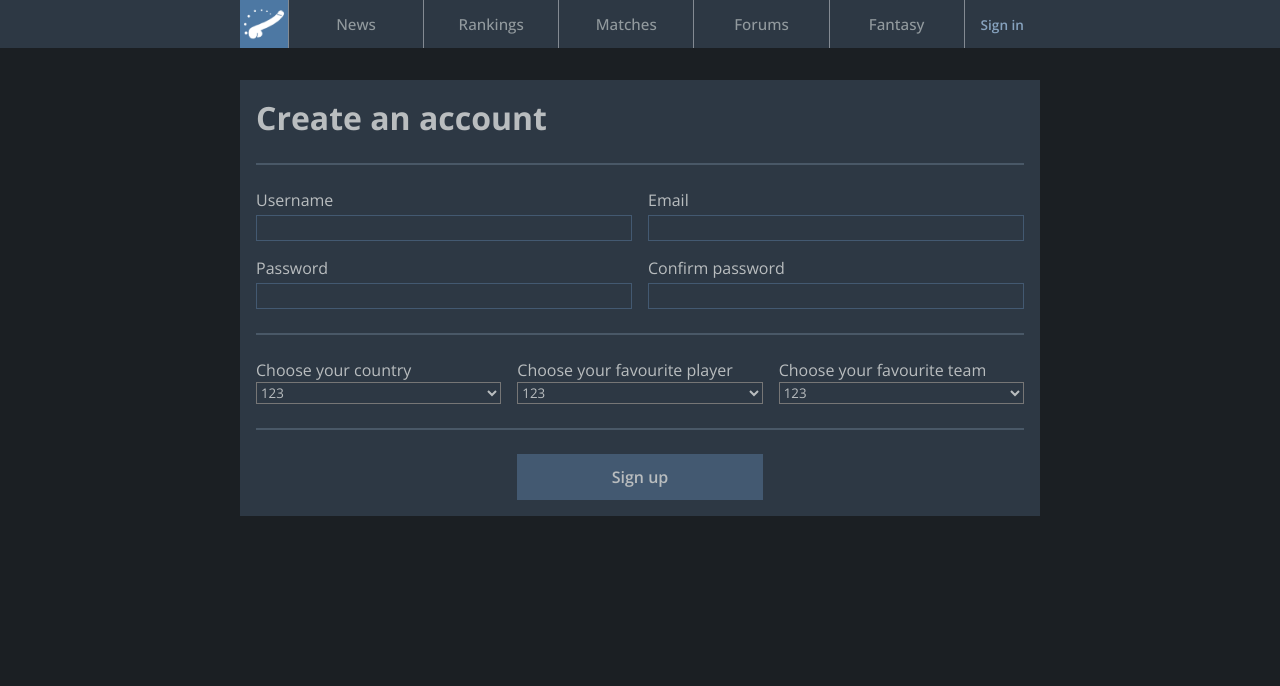
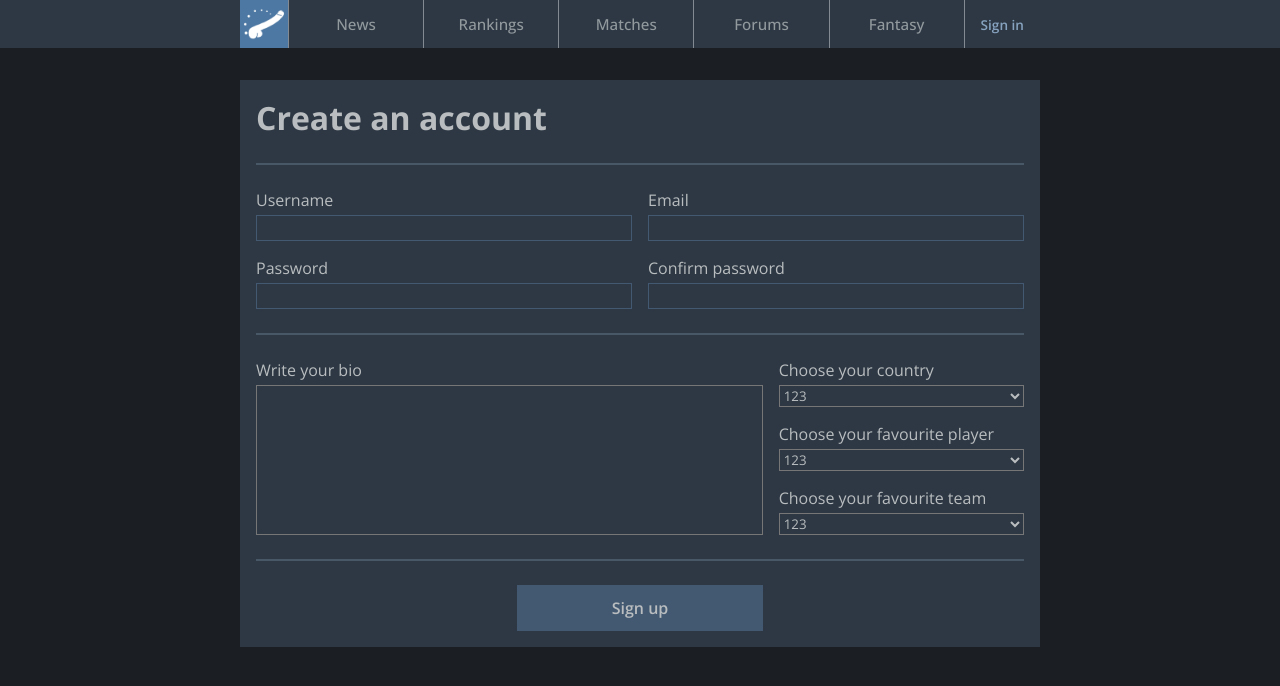
Before and after one commit to ZuriPL/fraudhltv, a SvelteKit app: page /signup in a window 1280 px wide. Shown: the top 686 px of the page. Built offline with nearby package versions, Linux system fonts and the light colour scheme; no server answers.

Commit message:
finished /signup page

```diff
--- a/src/routes/signup/+page.svelte
+++ b/src/routes/signup/+page.svelte
@@ -3,51 +3,55 @@
 </svelte:head>
 
 <main>
-    <form on:submit|preventDefault="{loginHandle}">
+    <form on:submit|preventDefault="{submitHandler}">
         <h1>Create an account</h1>
         <hr>
         <div class="grid">
             <div>
-                <label for="name">Username</label>
-                <input bind:this="{nameInput}" type="text" name="name" id="name" autocomplete="nickname">
+                <label for="name" class="input-label">Username</label>
+                <input maxlength="40" bind:this="{nameInput}" type="text" name="name" id="name" autocomplete="nickname" required>
             </div>
             <div>
-                <label for="email">Email</label>
-                <input bind:this="{emailInput}" type="email" name="email" id="email" autocomplete="email">
+                <label for="email" class="input-label">Email</label>
+                <input bind:this="{emailInput}" type="email" name="email" id="email" autocomplete="email" required>
             </div>
             <div>
-                <label for="password">Password</label>
-                <input bind:this="{passwordInput}" type="password" name="password" id="password" autocomplete="current-password">
+                <label for="password" class="input-label">Password</label>
+                <input bind:this="{passwordInput}" type="password" name="password" id="password" autocomplete="current-password" required>
             </div>
             <div>
-                <label for="confirm-password">Confirm password</label>
-                <input bind:this="{confirmPasswordInput}" type="password" name="confirm-password" id="confirm-password" autocomplete="current-password">
+                <label for="confirm-password" class="input-label">Confirm password</label>
+                <input bind:this="{confirmPasswordInput}" type="password" name="confirm-password" id="confirm-password" autocomplete="current-password" required>
             </div>
         </div>
         <hr>
-        <div class="row">
-            <label for="flag">
+        <div class="grid2">
+            <label class="textarea-label">
+                Write your bio
+                <textarea name="bio" cols="30" bind:this="{bioInput}"></textarea>
+            </label>
+            <label class="select-label">
                 Choose your country
-                <select name="flag" id="flag">
-                    <option value="">123</option>
-                    <option value="">123</option>
-                    <option value="">123</option>
+                <select name="flag" bind:this="{countrySelect}">
+                    <option value="1234">123</option>
+                    <option value="1234">123</option>
+                    <option value="1234">123</option>
                 </select>
             </label>
-            <label for="player">
+            <label class="select-label">
                 Choose your favourite player
-                <select name="player" id="player">
-                    <option value="">123</option>
-                    <option value="">123</option>
-                    <option value="">123</option>
+                <select name="player" bind:this="{playerSelect}">
+                    <option value="1234">123</option>
+                    <option value="1234">123</option>
+                    <option value="1234">123</option>
                 </select>
             </label>
-            <label for="team">
+            <label class="select-label">
                 Choose your favourite team
-                <select name="team" id="team">
-                    <option value="">123</option>
-                    <option value="">123</option>
-                    <option value="">123</option>
+                <select name="team" bind:this="{teamSelect}">
+                    <option value="1234">123</option>
+                    <option value="1234">123</option>
+                    <option value="1234">123</option>
                 </select>
             </label>
         </div>
@@ -60,10 +64,12 @@
     import supabase from '$lib/supabase'
     import { goto } from '$app/navigation'
 
-    let emailInput, passwordInput, nameInput, confirmPasswordInput
+    let emailInput, passwordInput, nameInput, confirmPasswordInput, bioInput, playerSelect, teamSelect, countrySelect
 
-    async function loginHandle() {
+    async function submitHandler(e) {
+        console.log(1)
         if (passwordInput.value !== confirmPasswordInput.value) return;
+        console.log(2)
 
         let { user, error } = await supabase.auth.signUp({
             email: emailInput.value,
@@ -72,7 +78,10 @@
                 data: {
                     name: nameInput.value,
                     role: 'regular',
-                    link: ''
+                    bio: bioInput.value,
+                    player: playerSelect.value,
+                    team: teamSelect.value,
+                    flag: countrySelect.value
                 }
             }
         })
@@ -125,11 +134,27 @@
         grid-template-columns: repeat(2, 1fr);
         gap: 1rem;
     }
-    .row {
-        display: flex;
-        align-items: center;
-        justify-content: stretch;
+    .grid2 {
+        display: grid;
+        grid-template-columns: repeat(3, 1fr);
+        grid-template-rows: repeat(3, 1fr);
         gap: 1rem;
+    }
+    .textarea-label {
+        grid-row: 1 / span 3;
+        grid-column: 1 / span 2;
+        width: 100%;
+        height: 100%;
+    }
+    textarea {
+        width: 100%;
+        height: 100%;
+        resize: none;
+        background: transparent;
+        color: var(--text-color);
+    }
+    .grid2 > .select-label {
+        grid-column: 3 / span 1;
     }
     select {
         width: 100%;
@@ -143,8 +168,12 @@
         margin-bottom: 0.25rem;
         display: block;
     }
-    .row label {
+    .grid2 label {
         width: 100%;
+        height: 100%;
+        display: flex;
+        flex-direction: column;
+        gap: 0.25rem;
     }
     hr {
         margin: 1.5rem 0;
```
Also changed, not shown: src/routes/signin/+page.svelte (renamed from src/routes/signin/page.svelte).
